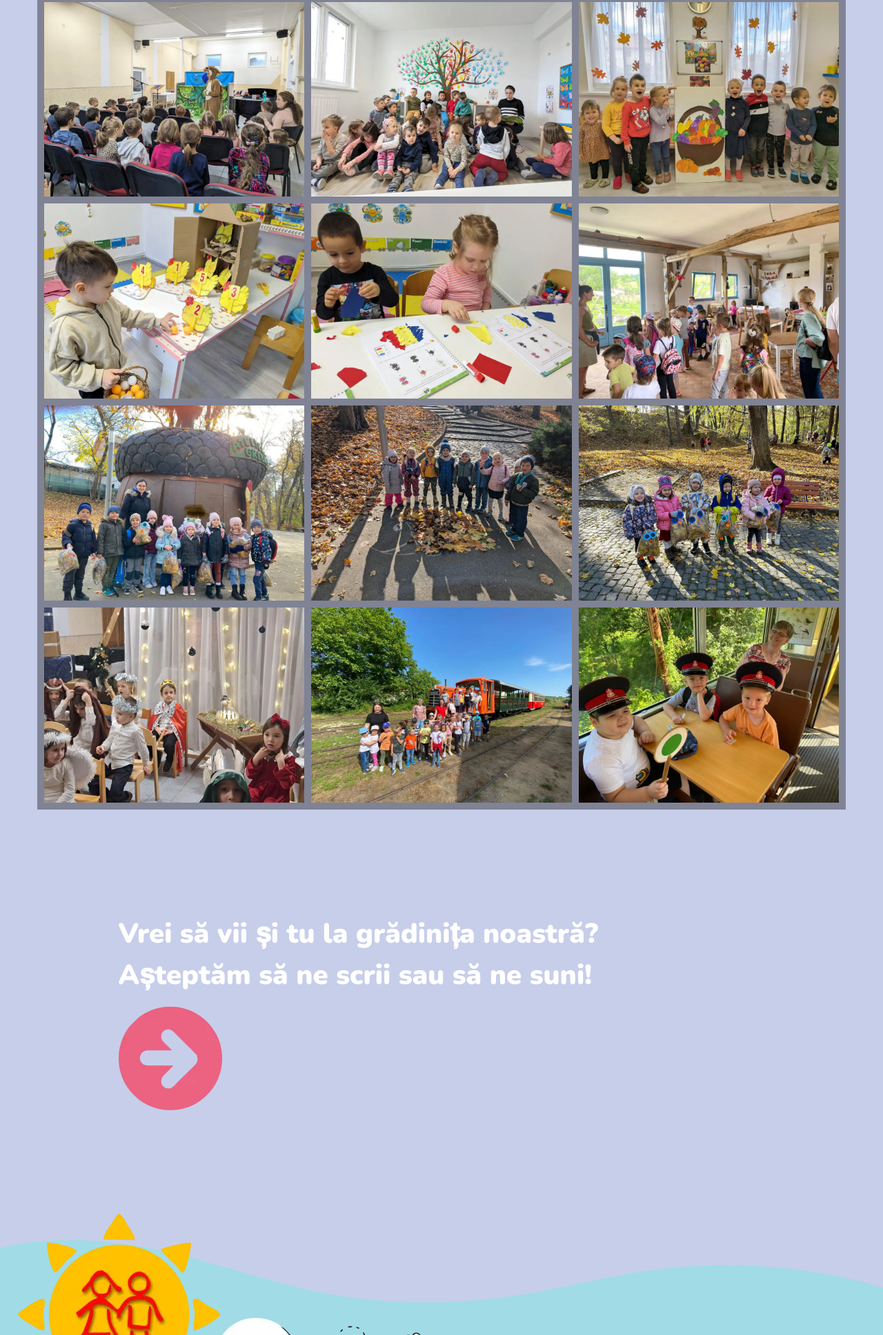
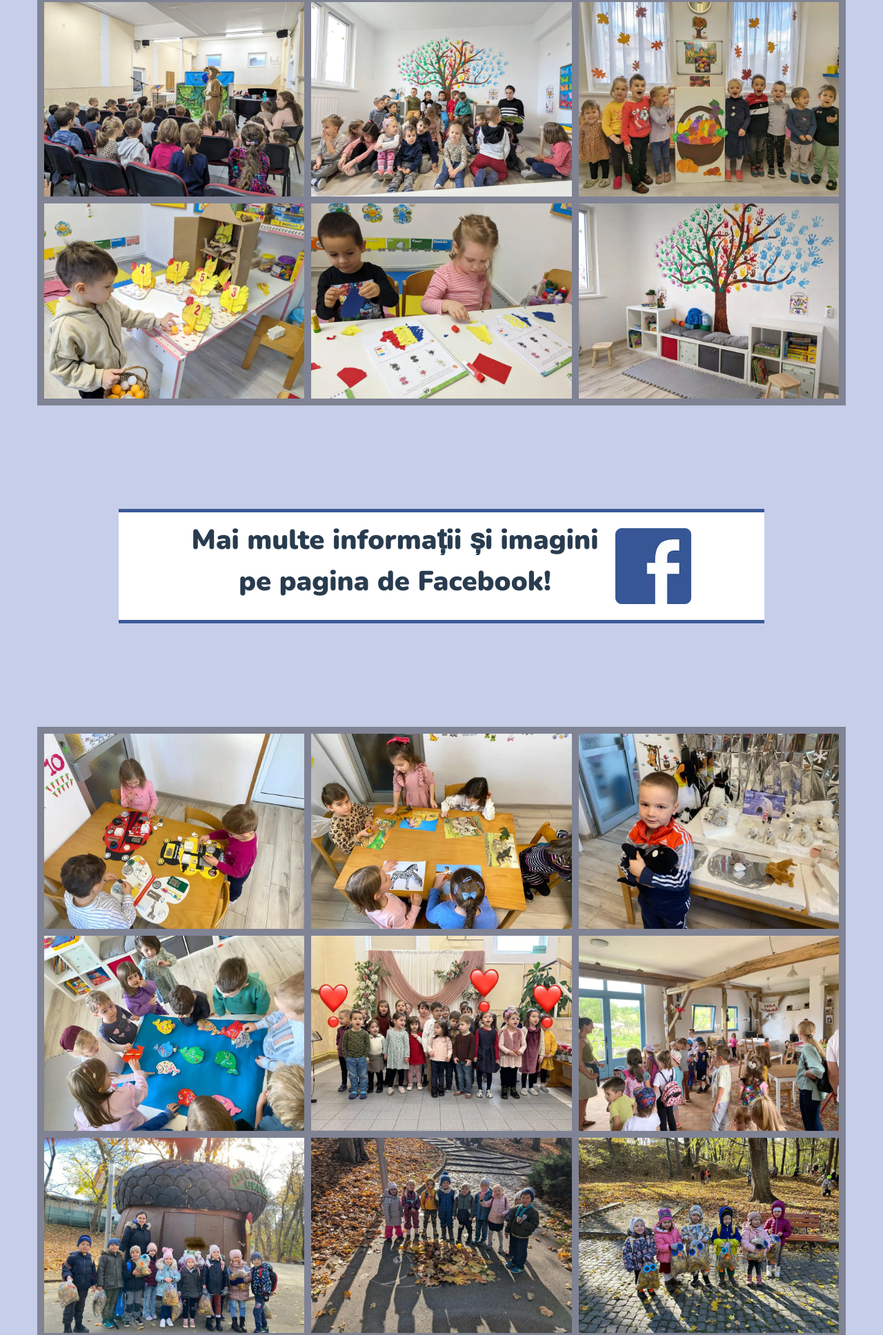
Before and after one commit to vlad-ioan-popescu/samariteanul-sibiu, a plain HTML site: page galerie-foto.html in a window 1280 px wide. Shown: the part 1887-3823 px from the top of the page at 69% size. Drawn offline with nearby package versions, Linux system fonts and the light colour scheme.

Commit message:
a few more pictures and corrections

```diff
--- a/css/style.css
+++ b/css/style.css
@@ -775,13 +775,13 @@ p.list {
     margin-bottom: 50px;
 }
 #contact-banner {
+    display: flex;
     align-items: center;
     justify-content: center;
+    gap: 25px;
     width: 80%;
     margin: 150px auto;
-    /* border: 3px solid var(--clr-pink);
     padding: 10px;
-    border-radius: 30px; */
 }
 #contact-banner a {
     transition: filter 0.2s linear;
--- a/galerie-foto.html
+++ b/galerie-foto.html
@@ -91,6 +91,24 @@
                     <a href="./img/galerie/activitate9.webp" data-lightbox="gallery"><img src="./img/galerie/activitate9.webp" alt="activitate copii gradinita" /></a>
                     <a href="./img/galerie/activitate10.webp" data-lightbox="gallery"><img src="./img/galerie/activitate10.webp" alt="activitate copii gradinita" /></a>
                     <a href="./img/galerie/activitate11.webp" data-lightbox="gallery"><img src="./img/galerie/activitate11.webp" alt="activitate copii gradinita" /></a>
+                    <a href="./img/galerie/perete.webp" data-lightbox="gallery"><img src="./img/galerie/perete.webp" alt="activitate copii gradinita" /></a>
+                </div>
+
+                <div id="contact-banner" style="border-top: 5px solid #3a5897; border-bottom: 5px solid #3a5897; background-color: #fff">
+                    <h3>
+                        Mai multe informații și imagini
+                        <br />
+                        pe pagina de Facebook!
+                    </h3>
+                    <a href="https://www.facebook.com/gradinita.samariteanul" target="_blank"><img src="../img/icon_fb_big.webp" alt="icon facebook" /></a>
+                </div>
+
+                <div class="photo-container">
+                    <a href="./img/galerie/activitate13.webp" data-lightbox="gallery"><img src="./img/galerie/activitate13.webp" alt="activitate copii gradinita" /></a>
+                    <a href="./img/galerie/activitate14.webp" data-lightbox="gallery"><img src="./img/galerie/activitate14.webp" alt="activitate copii gradinita" /></a>
+                    <a href="./img/galerie/activitate15.webp" data-lightbox="gallery"><img src="./img/galerie/activitate15.webp" alt="activitate copii gradinita" /></a>
+                    <a href="./img/galerie/activitate12.webp" data-lightbox="gallery"><img src="./img/galerie/activitate12.webp" alt="activitate copii gradinita" /></a>
+                    <a href="./img/galerie/cantare.webp" data-lightbox="gallery"><img src="./img/galerie/cantare.webp" alt="activitate copii gradinita" /></a>
                     <a href="./img/galerie/iesire1.webp" data-lightbox="gallery"><img src="./img/galerie/iesire1.webp" alt="activitate copii gradinita" /></a>
                     <a href="./img/galerie/iesire2.webp" data-lightbox="gallery"><img src="./img/galerie/iesire2.webp" alt="activitate copii gradinita" /></a>
                     <a href="./img/galerie/iesire3.webp" data-lightbox="gallery"><img src="./img/galerie/iesire3.webp" alt="activitate copii gradinita" /></a>
@@ -99,11 +117,11 @@
                     <a href="./img/galerie/tren1.webp" data-lightbox="gallery"><img src="./img/galerie/tren1.webp" alt="activitate copii gradinita" /></a>
                     <a href="./img/galerie/tren2.webp" data-lightbox="gallery"><img src="./img/galerie/tren2.webp" alt="activitate copii gradinita" /></a>
                 </div>
-                <div id="contact-banner">
-                    <h3 class="light left">
+                <div class="flex-group" id="contact-banner">
+                    <h3 class="left">
                         Vrei să vii și tu la grădinița noastră?
                         <br />
-                        Așteptăm să ne scrii sau să ne suni!
+                        Așteptam să ne scrii sau să ne suni!
                     </h3>
                     <a href="./contact.html"><img src="img/icon-arrow_right.webp" alt="right arrow" /></a>
                 </div>
```
Also changed, not shown: activitati.html (+9 -1 lines), mobile/activitati.html (+4 -4 lines), mobile/galerie-foto.html (+8 -3 lines), mobile/index.html (+1 -1 lines), mobile/inscriere.html (+2 -2 lines), mobile/parteneri.html (+2 -2 lines), img/galerie/activitate12.webp (added), img/galerie/activitate13.webp (added), img/galerie/activitate14.webp (added), img/galerie/activitate15.webp (added), img/galerie/cantare.webp (added), img/galerie/grup-toamna.webp (deleted), img/galerie/perete.webp (added).
